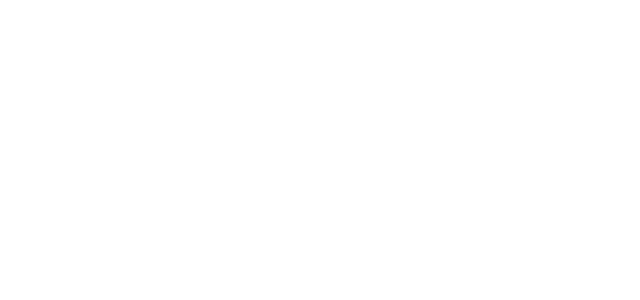
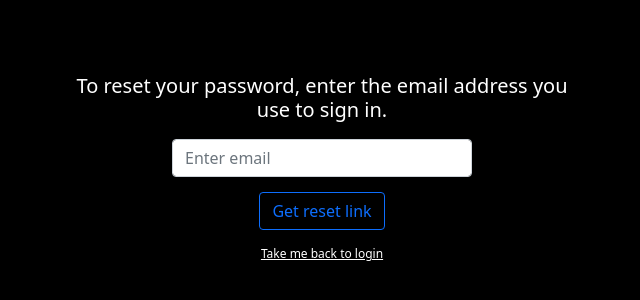
Before and after one commit to Uken81/Gurps-Character-Cheatsheet-Maker, a React (Create React App) app: page /reset-password-page in a window 1280 px wide. Before the commit this address had no page. Shown: the part 182-482 px from the top of the page, without its empty margins (318-958 px from the left). Built offline with nearby package versions, Linux system fonts and the light colour scheme.

Commit message:
Add ResetPasswordPage and functionality for user to reset their password.

```diff
--- a/src/App.js
+++ b/src/App.js
@@ -1,6 +1,6 @@
 import { Routes, Route } from 'react-router-dom';
 
-import SignInAndSignUp from './Pages/SignInAndSignUp/sign-in-and-sign-up';
+import SignInAndSignUp from './Pages/SignInAndSignUp/SignInAndSignUpPage';
 import { useState } from 'react';
 import { ComponentRefContext, UserContext } from './context';
 import { useMemo } from 'react';
@@ -10,6 +10,7 @@
 import CreateNewCharacterPage from './Pages/CreateNewCharacterPage/CreateNewCharacterPage';
 import ManageCharactersPage from './Pages/ManageCharactersPage/ManageCharactersPage';
 import EditCharacterPage from './Pages/EditCharacterPage/EditCharacterPage';
+import ResetPasswordPage from './Pages/ResetPage/ResetPasswordPage';
 
 function App() {
   const [componentRef, setComponentRef] = useState(null);
@@ -34,11 +35,12 @@
     <UserContext.Provider value={userValue}>
       <ComponentRefContext.Provider value={componentRefValue}>
         <Routes>
+          <Route path="/" element={<LandingPage />} />
+          <Route path="/guest-page" element={<GuestPage />} />
           <Route path="/sign-in-and-sign-up" element={<SignInAndSignUp />} />
-          <Route path="/" element={<LandingPage />} />
+          <Route path="/reset-password-page" element={<ResetPasswordPage />} />
           <Route path="/create-or-manage-page" element={<CreateOrManage />} />
           <Route path="/edit-character-page" element={<EditCharacterPage />} />
-          <Route path="/guest-page" element={<GuestPage />} />
           <Route path="/create-new-character-page" element={<CreateNewCharacterPage />} />
           <Route path="/manage-characters-page" element={<ManageCharactersPage />} />
         </Routes>
--- a/src/Components/Firebase/firebase.utils.js
+++ b/src/Components/Firebase/firebase.utils.js
@@ -1,5 +1,10 @@
 import { initializeApp } from 'firebase/app';
-import { GoogleAuthProvider, getAuth, signInWithPopup } from 'firebase/auth';
+import {
+  GoogleAuthProvider,
+  getAuth,
+  signInWithPopup,
+  sendPasswordResetEmail
+} from 'firebase/auth';
 import { getFirestore, collection } from 'firebase/firestore';
 import { doc, setDoc, getDoc, getDocs, addDoc, where, query } from 'firebase/firestore';
 
@@ -70,6 +75,18 @@
     });
 };
 
+const ResetPassword = (email) => {
+  sendPasswordResetEmail(auth, email)
+    .then(() => {
+      console.log('reset request sent');
+    })
+    .catch((error) => {
+      // const errorCode = error.code;
+      const errorMessage = error.message;
+      console.log(errorMessage);
+    });
+};
+
 const addNewCharacterForUser = async (userId, newCharacter) => {
   const userCharactersRef = collection(db, 'users', userId, 'characters');
 
@@ -136,6 +153,7 @@
   db,
   firebaseApp,
   createUserProfileDocument,
+  ResetPassword,
   addNewCharacterForUser,
   getMatchingCharacterForUser,
   getUsersSavedCharactersList,
--- a/src/Components/Header/Navigation Links/navigationLinks.jsx
+++ b/src/Components/Header/Navigation Links/navigationLinks.jsx
@@ -13,6 +13,7 @@
 };
 
 export const BackToLandingPage = () => {
+  console.log('navtest');
   return (
     <div className="nav-link">
       <Link to="/">BACK</Link>
--- a/src/Components/SignInAndSignUp/SignIn/sign-in-component.jsx
+++ b/src/Components/SignInAndSignUp/SignIn/sign-in-component.jsx
@@ -1,7 +1,7 @@
 import { useState } from 'react';
 import PropTypes from 'prop-types';
 
-import '../../../Pages/SignInAndSignUp/sign-in-and-sign-up.scss';
+import '../../../Pages/SignInAndSignUp/SignInAndSignUpPage.styles.scss';
 
 import { getAuth, signInWithEmailAndPassword } from 'firebase/auth';
 import { google } from '../../Firebase/firebase.utils';
@@ -69,6 +69,10 @@
     setSignInOrUp('sign-up');
   };
 
+  const toResetPasswordPage = () => {
+    navigate('/reset-password-page');
+  };
+
   return (
     <div className="sign-in">
       <Button variant="primary" onClick={googleSignIn}>
@@ -96,6 +100,10 @@
           />
         </Form.Group>
 
+        <p className="reset-password" onClick={toResetPasswordPage}>
+          Forgot your password?
+        </p>
+
         <Button variant="primary" type="submit">
           SIGN IN
         </Button>
--- a/src/Components/SignInAndSignUp/SignUp/sign-up-component.jsx
+++ b/src/Components/SignInAndSignUp/SignUp/sign-up-component.jsx
@@ -1,6 +1,6 @@
 import { useState } from 'react';
 
-import '../../../Pages/SignInAndSignUp/sign-in-and-sign-up.scss';
+import '../../../Pages/SignInAndSignUp/SignInAndSignUpPage.styles.scss';
 
 import { createUserWithEmailAndPassword } from 'firebase/auth';
 import { auth, google } from '../../Firebase/firebase.utils';
--- a/src/Pages/LandingPage/landingPage.jsx
+++ b/src/Pages/LandingPage/landingPage.jsx
@@ -14,7 +14,9 @@
           <h1 className="main-title"> G.C.C.M </h1>
           <div className="links">
             <Link to="/sign-in-and-sign-up">
-              <Button size="lg">Log-in/Sign-up</Button>
+              <Button size="lg" variant="outline-primary">
+                Log-in/Sign-up
+              </Button>
             </Link>
             <Link to="/guest-page">
               <Button size="lg" variant="outline-primary">
--- /dev/null
+++ b/src/Pages/ResetPage/ResetPage.styles.scss
@@ -0,0 +1,42 @@
+.reset-password-page {
+  display: flex;
+  justify-content: center;
+  background-color: black;
+  height: 100vh;
+
+  .main-container {
+    width: 40%;
+    margin: 20% 0 5% 0;
+    text-align: center;
+    color: white;
+    font-size: 1em;
+
+    h3 {
+      color: white;
+      font-size: 1.25em;
+    }
+
+    .form-container {
+      display: flex;
+      justify-content: center;
+
+      .email-reset-form {
+        margin: 3% 0 5% 0;
+      }
+
+      button {
+        background-color: black;
+      }
+    }
+    .link-back {
+      color: white;
+      font-size: 0.75em;
+      margin: 3% 0;
+      text-decoration: underline;
+
+      &:hover {
+        cursor: pointer;
+      }
+    }
+  }
+}
--- /dev/null
+++ b/src/Pages/ResetPage/ResetPasswordPage.jsx
@@ -0,0 +1,85 @@
+import { useState } from 'react';
+
+import './ResetPage.styles.scss';
+
+import { Alert, Button, Form } from 'react-bootstrap';
+import { ResetPassword } from '../../Components/Firebase/firebase.utils';
+import { useNavigate } from 'react-router';
+
+const ResetPasswordPage = () => {
+  const [newEmail, setNewEmail] = useState('');
+  const [emailSent, setEmailSent] = useState(false);
+  const [showAlert, setShowAlert] = useState(false);
+
+  const handleChange = (event) => {
+    setNewEmail(event.target.value);
+  };
+
+  const sendPasswordReset = () => {
+    ResetPassword(newEmail);
+  };
+
+  const handleSubmit = (e) => {
+    if (newEmail === '') {
+      e.preventDefault();
+      setShowAlert(true);
+    } else {
+      e.preventDefault();
+      setEmailSent(true);
+      sendPasswordReset();
+    }
+  };
+
+  const navigate = useNavigate();
+  const backToSignIn = () => {
+    navigate('/sign-in-and-sign-up');
+  };
+
+  if (!emailSent) {
+    return (
+      <div className="reset-password-page">
+        <div className="main-container">
+          <div className="alert-container">
+            {showAlert && <Alert variant="warning">Please enter a valid email</Alert>}
+          </div>
+          <h3>To reset your password, enter the email address you use to sign in.</h3>
+          <div className="form-container">
+            <Form onSubmit={handleSubmit}>
+              <Form.Group className="email-reset-form" controlId="email-reset">
+                <Form.Control
+                  type="email-reset"
+                  name="email-reset"
+                  value={newEmail}
+                  placeholder="Enter email"
+                  onChange={handleChange}
+                />
+              </Form.Group>
+              <Button variant="outline-primary" type="submit">
+                Get reset link
+              </Button>
+            </Form>
+          </div>
+          <p className="link-back" onClick={backToSignIn}>
+            Take me back to login
+          </p>
+        </div>
+      </div>
+    );
+  } else {
+    return (
+      <div className="reset-password-page">
+        <div className="main-container">
+          <h1>Check your email</h1>
+          <div className="message-container">
+            <p>{`Check your ${newEmail} inbox for instructions on how to reset your password.`}</p>
+            <p className="link-back" onClick={backToSignIn}>
+              Take me back to login
+            </p>
+          </div>
+        </div>
+      </div>
+    );
+  }
+};
+
+export default ResetPasswordPage;
--- a/src/Pages/SignInAndSignUp/sign-in-and-sign-up.js
+++ b/src/Pages/SignInAndSignUp/SignInAndSignUpPage.js
@@ -1,4 +1,4 @@
-import './sign-in-and-sign-up.scss';
+import './SignInAndSignUpPage.styles.scss';
 
 import Header from '../../Components/Header/Header.component';
 import SignIn from '../../Components/SignInAndSignUp/SignIn/sign-in-component.jsx';
--- a/src/Pages/SignInAndSignUp/sign-in-and-sign-up.scss
+++ b/src/Pages/SignInAndSignUp/SignInAndSignUpPage.styles.scss
@@ -7,8 +7,7 @@
     flex-direction: column;
     justify-content: center;
     align-items: center;
-    margin: 5% 30%;
-    // padding: 3% 1%;
+    margin: 3% 30%;
 
     .sign-in,
     .sign-up {
@@ -21,7 +20,6 @@
 
       button {
         min-width: 165px;
-        //   width: auto;
         width: 90%;
         height: 50px;
         letter-spacing: 0.5px;
@@ -31,7 +29,7 @@
         background-color: black;
         color: white;
         text-transform: uppercase;
-        font-family: "Open Sans Condensed";
+        font-family: 'Open Sans Condensed';
         font-weight: bolder;
         border: none;
         cursor: pointer;
@@ -63,7 +61,7 @@
       }
       span:before,
       span:after {
-        content: "";
+        content: '';
         display: inline-block;
         width: 50%;
         margin: 0 0.5em 0 -55%;
@@ -90,6 +88,17 @@
         label {
           margin: 5% 2% 0 0;
         }
+
+        .reset-password {
+          font-size: 0.75em;
+          width: 100%;
+          margin-left: 150%;
+
+          &:hover {
+            cursor: pointer;
+            text-decoration: underline;
+          }
+        }
       }
 
       .redirect-sign-up {
@@ -105,7 +114,6 @@
             // color: #212529;
             color: red;
             // text-shadow: .1px .75px royalblue;
-                // color: red;
           }
         }
 
```
Lines whose indentation alone changed are shown as unchanged.
